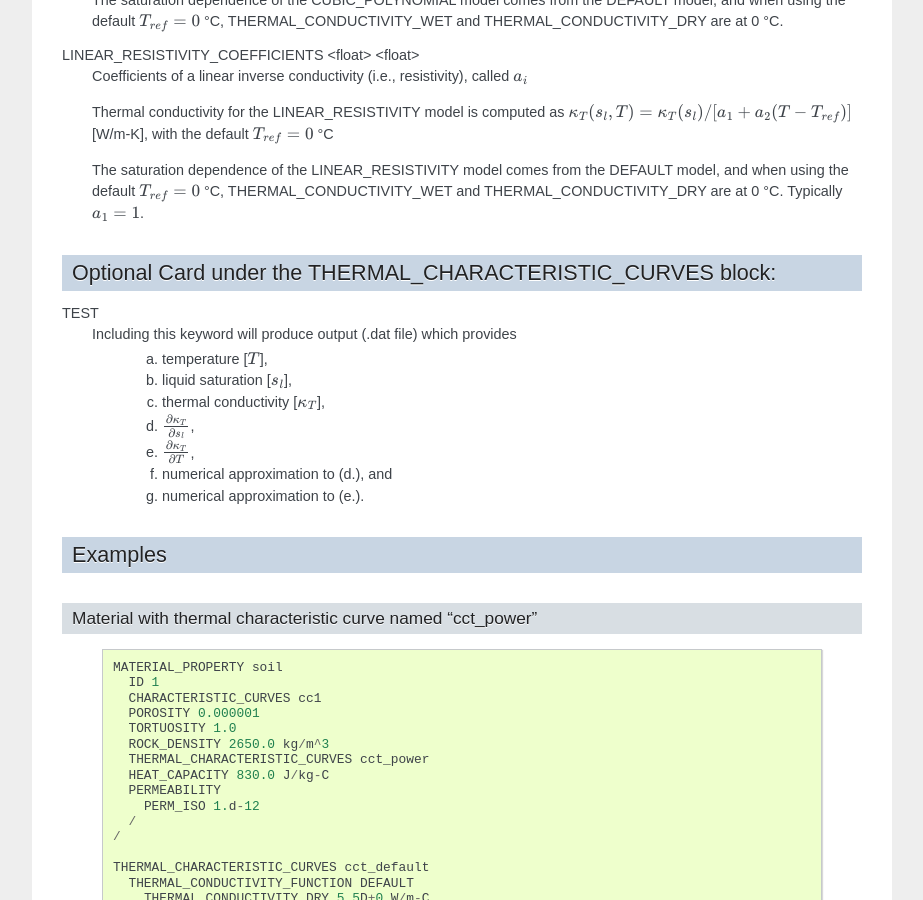
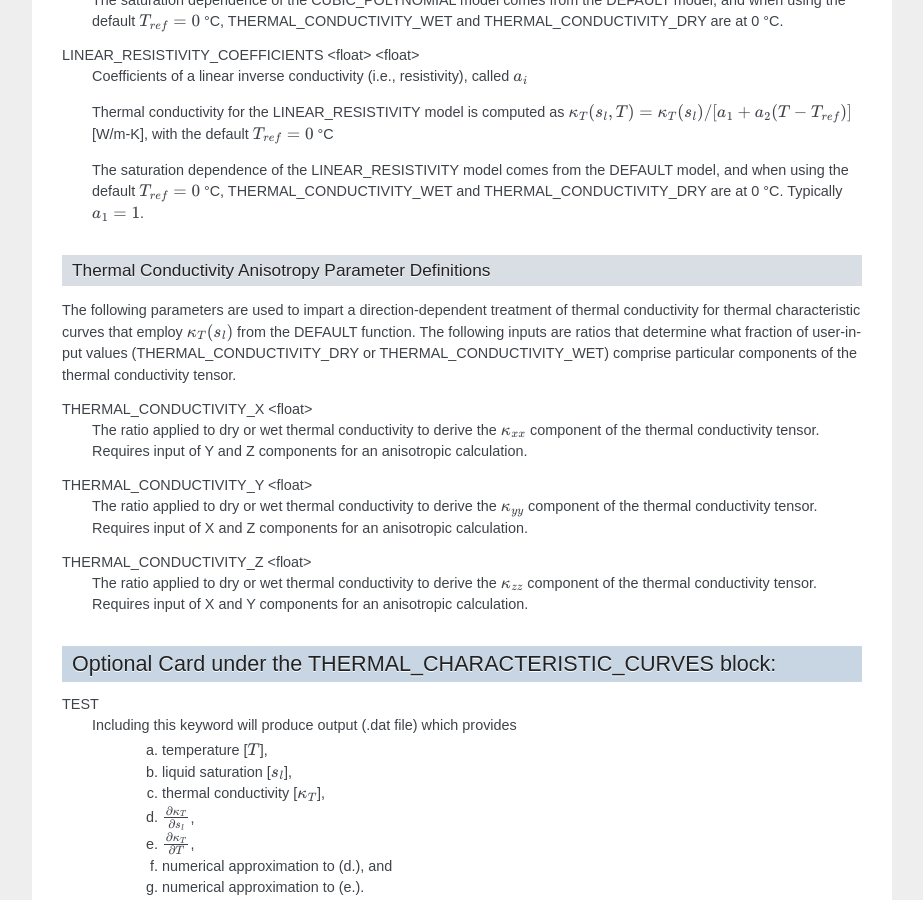
Before and after one commit to Miracloon/pflotran-documentation, a Sphinx documentation site: the page built from source/user_guide/cards/subsurface/characteristic_curves_thermal_card.rst, in a window 1280 px wide and 900 px high, scrolled down 1635 px. Shown: the whole window, without its empty margins (318-1241 px from the left). Built offline with Sphinx 7.4.7, drawn with Linux system fonts in a browser that asks for light colours; some of the changed text lies outside the part shown.

Commit message:
Added anisotropy input parameters to thermal characteristic curves card.

```diff
--- a/source/user_guide/cards/subsurface/characteristic_curves_thermal_card.rst
+++ b/source/user_guide/cards/subsurface/characteristic_curves_thermal_card.rst
@@ -93,6 +93,22 @@ LINEAR_RESISTIVITY_COEFFICIENTS <float> <float>
 
  The saturation dependence of the LINEAR_RESISTIVITY model comes from the DEFAULT model, and when using the default :math:`T_{ref}=0` °C, THERMAL_CONDUCTIVITY_WET and THERMAL_CONDUCTIVITY_DRY are at 0 °C. Typically :math:`a_1=1`.
 
+ .. _tcc-anisotropy-parameter-definitions:
+
+Thermal Conductivity Anisotropy Parameter Definitions
+-----------------------------------------------------
+
+The following parameters are used to impart a direction-dependent treatment of thermal conductivity for thermal characteristic curves that employ :math:`\kappa_T(s_l)` from the DEFAULT function. The following inputs are ratios that determine what fraction of user-input values (THERMAL_CONDUCTIVITY_DRY or THERMAL_CONDUCTIVITY_WET) comprise particular components of the thermal conductivity tensor.
+
+THERMAL_CONDUCTIVITY_X <float>
+ The ratio applied to dry or wet thermal conductivity to derive the :math:`\kappa_{xx}` component of the thermal conductivity tensor. Requires input of Y and Z components for an anisotropic calculation.
+
+THERMAL_CONDUCTIVITY_Y <float>
+ The ratio applied to dry or wet thermal conductivity to derive the :math:`\kappa_{yy}` component of the thermal conductivity tensor. Requires input of X and Z components for an anisotropic calculation.
+
+THERMAL_CONDUCTIVITY_Z <float>
+ The ratio applied to dry or wet thermal conductivity to derive the :math:`\kappa_{zz}` component of the thermal conductivity tensor. Requires input of X and Y components for an anisotropic calculation.
+
 Optional Card under the THERMAL_CHARACTERISTIC_CURVES block:
 ************************************************************
 TEST
```
